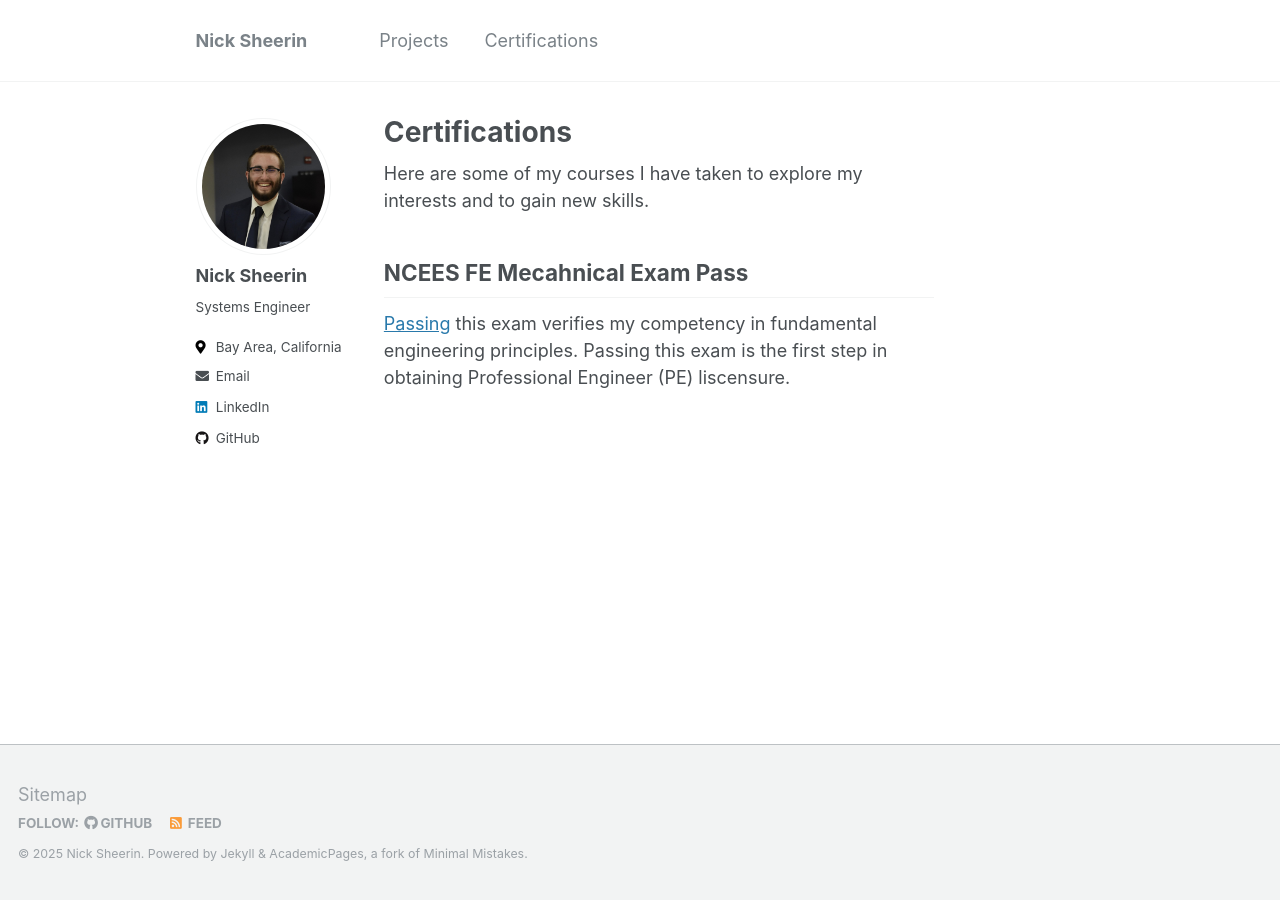
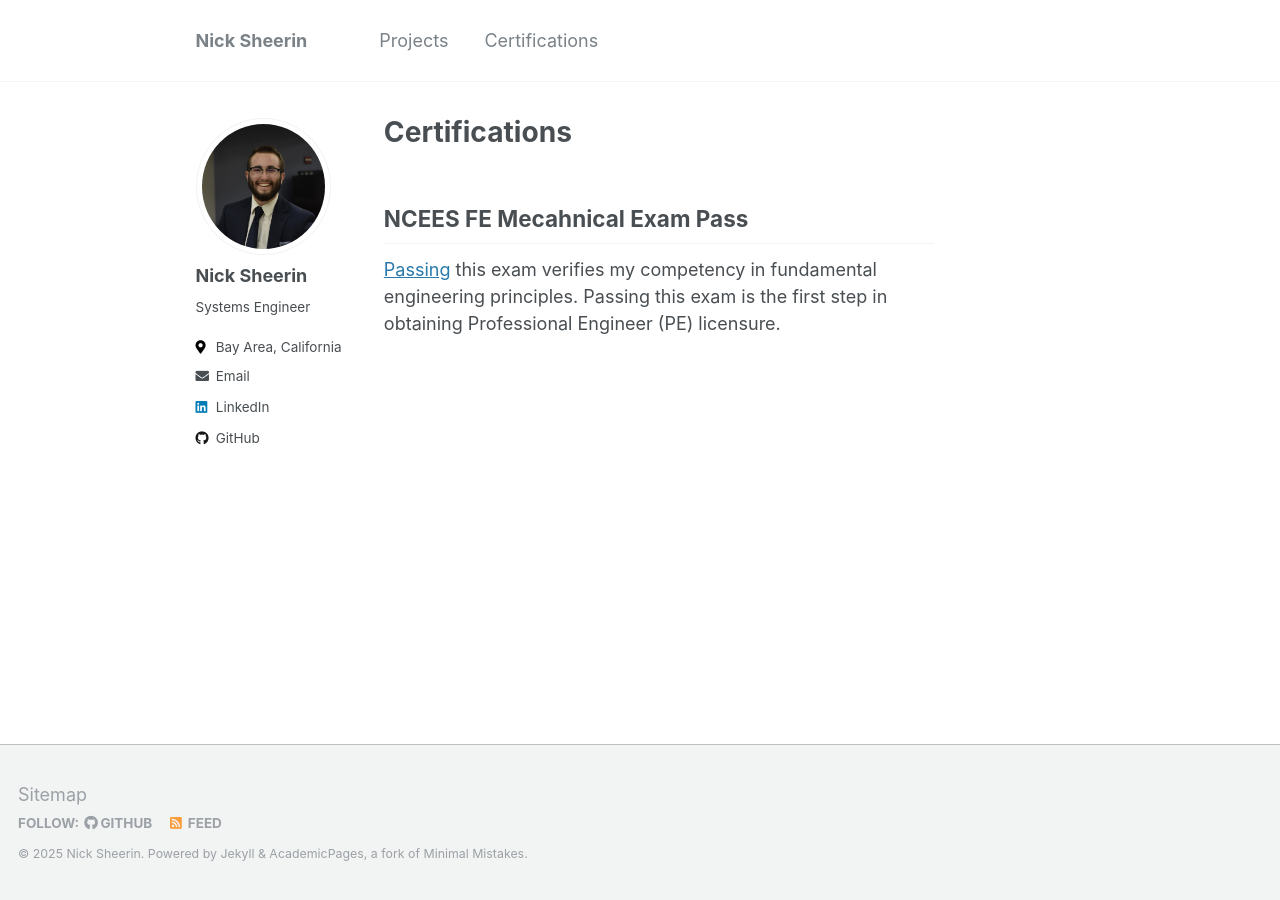
Before and after one commit to nicksheerin/nick_sheerin, a Jekyll site: the page built from _pages/certifications.md, in a window 1280 px wide. Built offline with Jekyll 4.4.1, drawn with Linux system fonts in a browser that asks for light colours.

Commit message:
Update certifications.md

```diff
--- a/_pages/certifications.md
+++ b/_pages/certifications.md
@@ -3,11 +3,11 @@
 title: "Certifications"
 ---
 
-Here are some of my courses I have taken to explore my interests and to gain new skills.
+
 
 ## NCEES FE Mecahnical Exam Pass
 
-[Passing](https://account.ncees.org/rn/2298733-1532875-d2f4c20) this exam verifies my competency in fundamental engineering principles. Passing this exam is the first step in obtaining Professional Engineer (PE) liscensure.
+[Passing](https://account.ncees.org/rn/2298733-1532875-d2f4c20) this exam verifies my competency in fundamental engineering principles. Passing this exam is the first step in obtaining Professional Engineer (PE) licensure.
 
 
 <!-- ## Intermediate Python3
```
